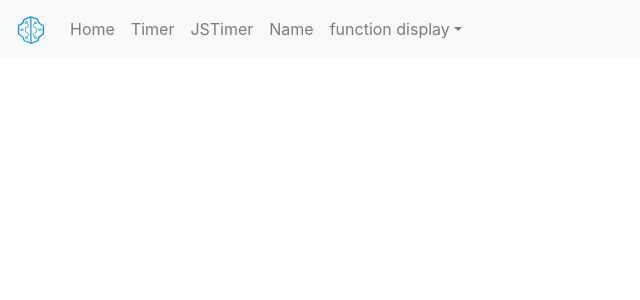
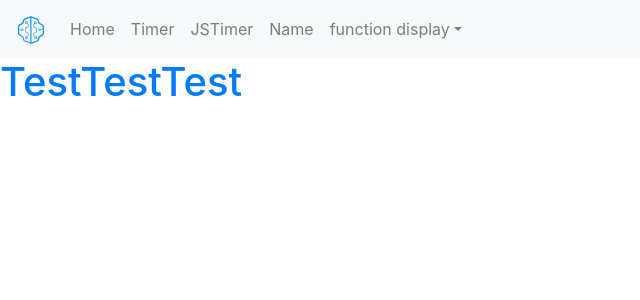
Before and after one commit to 105062125/Analysis_product, a React (Create React App) app in the folder frontend/: page /Test in a window 1280 px wide. Shown: the top 300 px of the page, without its empty margins (0-640 px from the left). Built offline with nearby package versions, Linux system fonts and the light colour scheme.

Commit message:
little bug revise

```diff
--- a/frontend/src/App.js
+++ b/frontend/src/App.js
@@ -13,7 +13,8 @@ class App extends React.Component {
     return(
       <div>
         <Navbar />
-        <Route path="/" exact component={Test} />
+        <Route exact path="/" component={Test} />
+        <Route path="/Test" component={Test} />
         <Route path="/Timer" component={Timer} />
         <Route path="/JSTimer" component={JSTimer} />
         <Route path="/Name" component={Name} />
```
Also changed, not shown: 7 other files (tests, documents, lock files or other folders).
